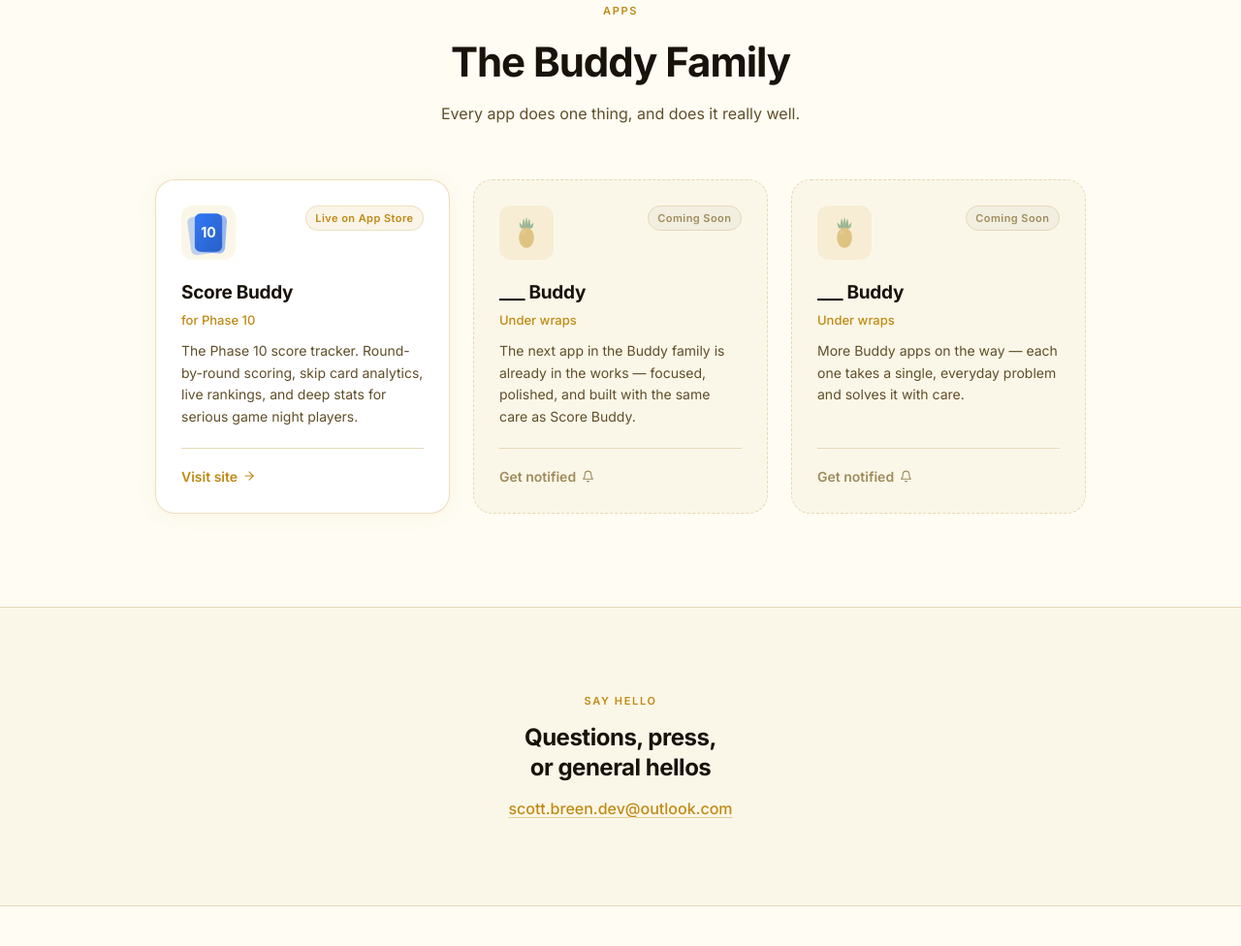
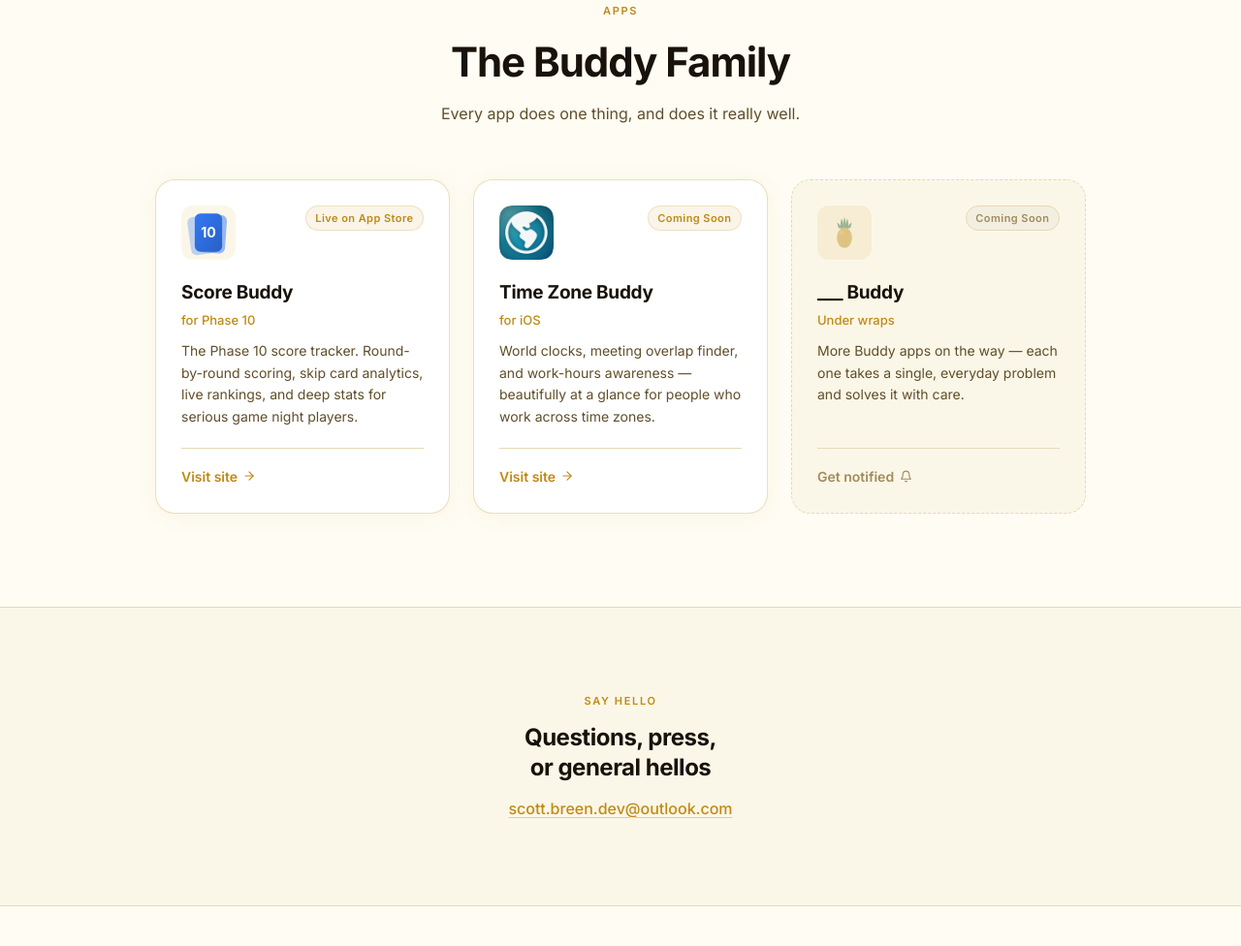
Before and after one commit to scottbreendev/scottbreendev.github.io, a plain HTML site: page index.html in a window 1280 px wide. Shown: the part 829-1805 px from the top of the page at 97% size. Drawn offline with nearby package versions, Linux system fonts and the light colour scheme.

Commit message:
Add files via upload

```diff
--- a/index.html
+++ b/index.html
@@ -288,29 +288,37 @@
 
         </a>
 
-        <!-- ── Coming Soon #1 ── -->
-        <div class="app-card app-card-soon apps-anim" aria-label="New Buddy app — coming soon">
+        <!-- ── Time Zone Buddy — Live ── -->
+        <a href="https://tzbuddy.app"
+          class="app-card app-card-live apps-anim"
+          target="_blank" rel="noopener noreferrer"
+          aria-label="Time Zone Buddy — visit the app site">
+
           <div class="app-card-header">
-            <div class="app-card-icon app-card-icon-placeholder" aria-hidden="true">
-              <svg viewBox="0 0 40 52"><use href="#pineapple"/></svg>
+            <div class="app-card-icon">
+              <img src="images/tzbuddy-icon.png" width="56" height="56" alt="Time Zone Buddy app icon" style="border-radius:12px;" />
             </div>
-            <span class="app-badge app-badge-soon">Coming Soon</span>
+            <span class="app-badge app-badge-live">Coming Soon</span>
           </div>
+
           <div class="app-card-body">
-            <h3 class="app-card-title">___ Buddy</h3>
-            <p class="app-card-subtitle">Under wraps</p>
-            <p class="app-card-desc">The next app in the Buddy family is already in the works — focused, polished, and built with the same care as Score Buddy.</p>
+            <h3 class="app-card-title">Time Zone Buddy</h3>
+            <p class="app-card-subtitle">for iOS</p>
+            <p class="app-card-desc">World clocks, meeting overlap finder, and work-hours awareness — beautifully at a glance for people who work across time zones.</p>
           </div>
+
           <div class="app-card-footer">
-            <a href="mailto:scott.breen.dev@outlook.com?subject=Buddy%20App%20Interest" class="app-card-notify-link">
-              Get notified
-              <svg viewBox="0 0 24 24" fill="none" stroke="currentColor" stroke-width="2" stroke-linecap="round" stroke-linejoin="round" aria-hidden="true">
-                <path d="M18 8A6 6 0 0 0 6 8c0 7-3 9-3 9h18s-3-2-3-9"/>
-                <path d="M13.73 21a2 2 0 0 1-3.46 0"/>
+            <span class="app-card-link">
+              Visit site
+              <svg viewBox="0 0 24 24" fill="none" stroke="currentColor"
+                stroke-width="2" stroke-linecap="round" stroke-linejoin="round" aria-hidden="true">
+                <line x1="5" y1="12" x2="19" y2="12"/>
+                <polyline points="12 5 19 12 12 19"/>
               </svg>
-            </a>
+            </span>
           </div>
-        </div>
+
+        </a>
 
         <!-- ── Coming Soon #2 ── -->
         <div class="app-card app-card-soon apps-anim" aria-label="Another Buddy app — coming soon">
```
Also changed, not shown: images/tzbuddy-icon.png (added).
